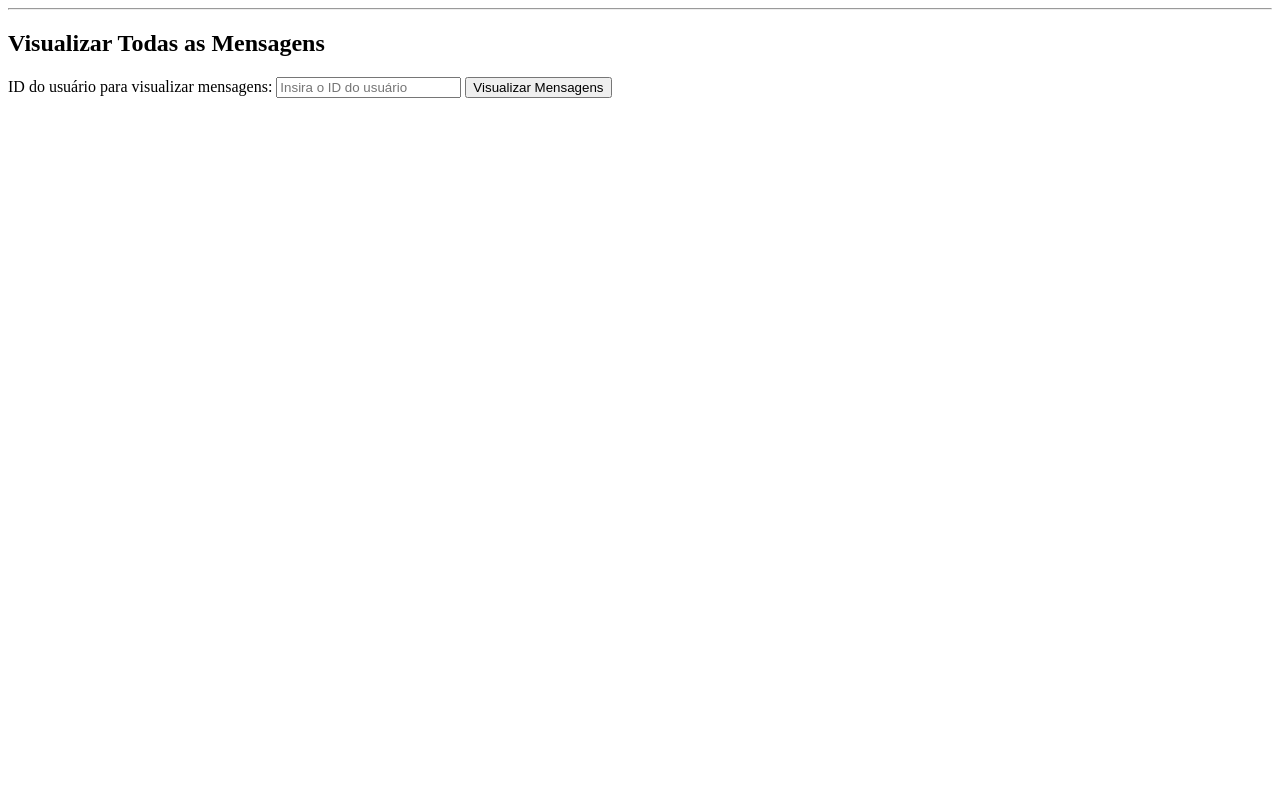
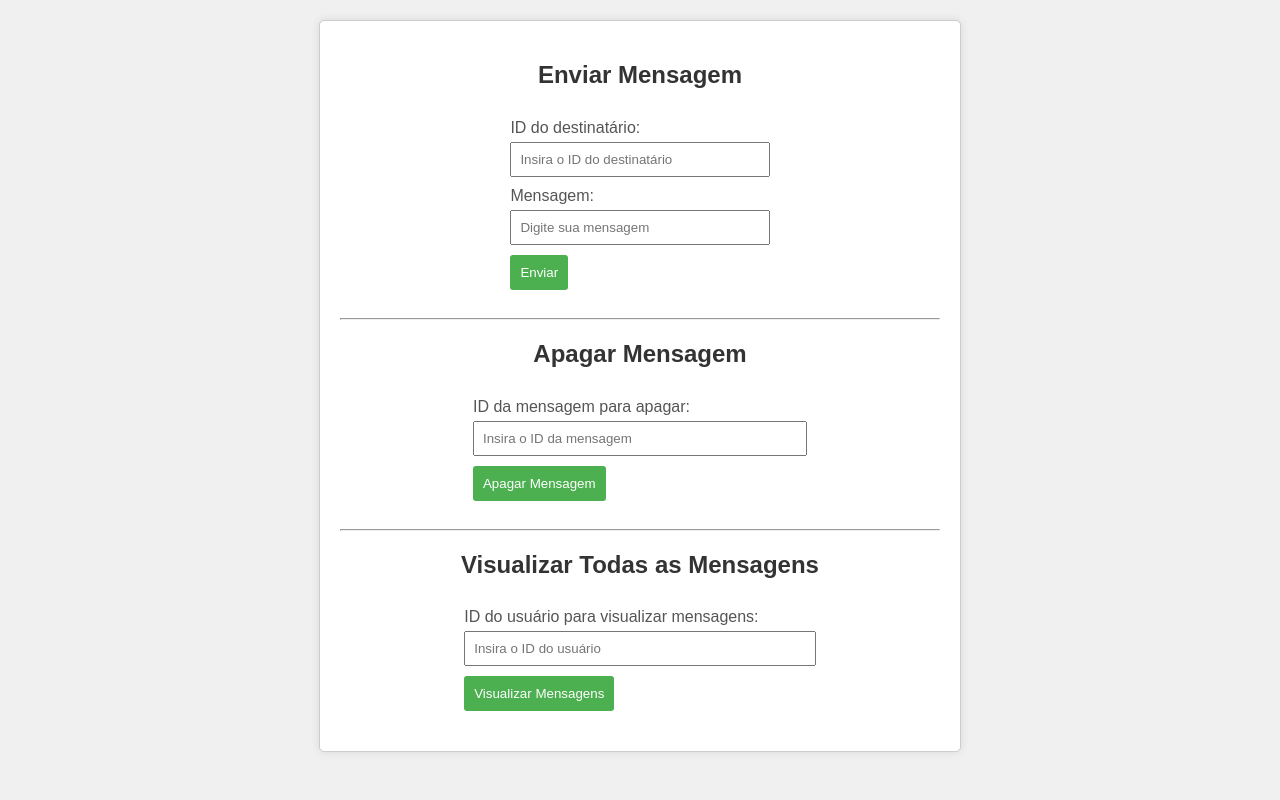
Before and after one commit to KacioSilva/API-SD, a Flask app: page / in a window 1280 px wide. Run offline with Flask 3, Linux system fonts and the light colour scheme.

Commit message:
update front

```diff
--- a/templates/index.html
+++ b/templates/index.html
@@ -5,9 +5,61 @@
     <meta name="viewport" content="width=device-width, initial-scale=1.0">
     <title>Chat App</title>
     <style>
-        /* Estilos anteriores aqui... */
+        body {
+            font-family: Arial, sans-serif;
+            margin: 0;
+            padding: 0;
+            background-color: #f0f0f0;
+        }
 
-        .popup {
+        #chat-container {
+            max-width: 600px;
+            margin: 20px auto;
+            background-color: #fff;
+            border: 1px solid #ccc;
+            border-radius: 5px;
+            padding: 20px;
+            box-shadow: 0 0 10px rgba(0, 0, 0, 0.1);
+        }
+
+        #input-container {
+            text-align: center;
+        }
+
+        h2 {
+            color: #333;
+        }
+
+        form {
+            display: inline-block;
+            text-align: left;
+            margin-bottom: 20px;
+        }
+
+        label {
+            display: block;
+            margin-top: 10px;
+            color: #555;
+        }
+
+        input {
+            width: 100%;
+            padding: 8px;
+            margin-top: 5px;
+            box-sizing: border-box;
+        }
+
+        button {
+            padding: 10px;
+            cursor: pointer;
+            background-color: #4caf50;
+            color: #fff;
+            border: none;
+            border-radius: 3px;
+            margin-top: 10px;
+        }
+
+        #message-display {
             display: none;
             position: fixed;
             top: 50%;
@@ -42,7 +94,21 @@
 <body>
     <div id="chat-container">
         <div id="input-container">
-            <!-- ... (seções anteriores do HTML) -->
+            <h2>Enviar Mensagem</h2>
+            <form id="sendMessageForm">
+                <label for="recipient-id">ID do destinatário:</label>
+                <input type="text" id="recipient-id" placeholder="Insira o ID do destinatário">
+                <label for="message">Mensagem:</label>
+                <input type="text" id="message" placeholder="Digite sua mensagem">
+                <button type="button" onclick="sendMessage()">Enviar</button>
+            </form>
+            <hr>
+            <h2>Apagar Mensagem</h2>
+            <form id="deleteMessageForm">
+                <label for="message-id-to-delete">ID da mensagem para apagar:</label>
+                <input type="text" id="message-id-to-delete" placeholder="Insira o ID da mensagem">
+                <button type="button" onclick="deleteMessage()">Apagar Mensagem</button>
+            </form>
             <hr>
             <h2>Visualizar Todas as Mensagens</h2>
             <form id="viewAllMessagesForm">
@@ -60,32 +126,16 @@
     </div>
 
     <script>
-        // Funções anteriores aqui...
+        function sendMessage() {
+            // Adicione lógica para enviar mensagens aqui, se necessário
+            console.log('Enviando mensagem...');
+        }
+
+        function deleteMessage() {
+            // Adicione lógica para apagar mensagens aqui, se necessário
+            console.log('Apagando mensagem...');
+        }
 
         function viewAllMessages() {
-            var messageDisplay = document.getElementById('message-display');
-            var overlay = document.querySelector('.overlay');
-
-            // Adicione lógica para carregar e exibir mensagens aqui, se necessário
-            var messagesContent = document.getElementById('messages-content');
-            messagesContent.innerHTML = '<p>Mensagem 1</p><p>Mensagem 2</p>'; // Exemplo, substitua pela lógica real
-
-            if (messageDisplay.style.display === 'none') {
-                messageDisplay.style.display = 'block';
-                overlay.style.display = 'block';
-            } else {
-                messageDisplay.style.display = 'none';
-                overlay.style.display = 'none';
-            }
+            var messageDisplay
         }
-
-        function closePopup() {
-            var messageDisplay = document.getElementById('message-display');
-            var overlay = document.querySelector('.overlay');
-
-            messageDisplay.style.display = 'none';
-            overlay.style.display = 'none';
-        }
-    </script>
-</body>
-</html>
```
